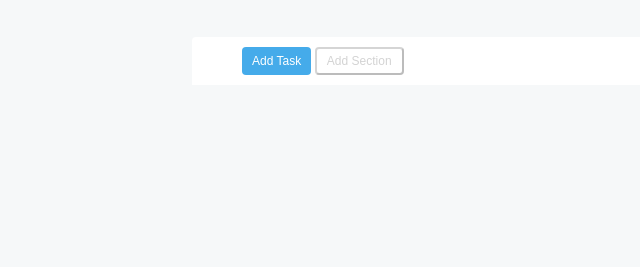
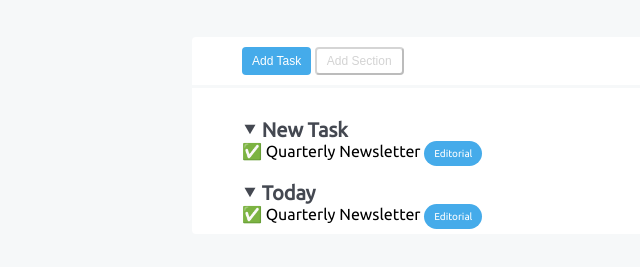
Before and after one commit to LucaRanieri96/html-css-toboolist, a plain HTML site: page index.html in a window 1280 px wide. Shown: the part 67-334 px from the top of the page, without its empty margins (0-640 px from the left). Drawn offline with Linux system fonts and the light colour scheme.

Commit message:
Add "New Task" Section and starting "Today"

```diff
--- a/css/style.css
+++ b/css/style.css
@@ -44,6 +44,20 @@ img {
     padding-bottom: 10px;
     padding-left: 50px;
 }
+
+.t-properties {
+    background-color: white;
+    width: 70%;
+    box-sizing: border-box;
+    margin: auto;
+    margin-top: 3px;
+    border-radius: 0px 0px 4px 4px;
+    padding-top: 10px;
+    padding-right: 10px;
+    padding-bottom: 10px;
+    padding-left: 50px;
+}
+
 #b-task {
     background-color: #45abea;
     border-radius: 4px;
@@ -52,10 +66,28 @@ img {
     padding: 7px 10px;
     font-size: 12px;
 }
-#b-section{
+
+#b-section {
     background-color: transparent;
     padding: 5px 10px;
     font-size: 12px;
     color: lightgrey;
     border-radius: 4px;
 }
+
+.vertical-align {
+    display: inline-block;
+    font-size: 20px;
+    vertical-align: middle;
+    color: #444851;
+    padding-top: 20px;
+}
+
+.blue-badge {
+    background-color: #45abea;
+    border-radius: 15px;
+    border: none;
+    color: white;
+    padding: 7px 10px;
+    font-size: 10px;
+}
--- a/index.html
+++ b/index.html
@@ -24,19 +24,46 @@
         </header>
         <!-- /.app-header -->
         <main class="app-main">
-            <div>
-                <!-- button and button properties -->
-                <div class="b-properties">
-                    <input type="button" value="Add Task" id="b-task">
-                    <input type="button" value="Add Section" disabled id="b-section">
-                </div>
 
-                <section></section>
-                <section></section>
-                <section></section>
+            <!-- button and button properties -->
+            <div class="b-properties">
+                <input type="button" value="Add Task" id="b-task">
+                <input type="button" value="Add Section" disabled id="b-section">
+            </div>
+            <div class="t-properties">
+                <!-- New Task section -->
+                <section>
+                    <div>
+                        <p class="vertical-align">&#11206;</p>
+                        <h2 class="vertical-align">New Task</h2>
+                    </div>
+                    <div>
+                        <span>&#9989;</span>
+                        <span>Quarterly Newsletter</span>
+                        <span class="blue-badge">Editorial</span>
+                    </div>
+                </section>
+                <!-- Today section -->
+                <section>
+                    <div>
+                        <p class="vertical-align">&#11206;</p>
+                        <h2 class="vertical-align">Today</h2>
+                    </div>
+                    <div>
+                        <span>&#9989;</span>
+                        <span>Quarterly Newsletter</span>
+                        <span class="blue-badge">Editorial</span>
+                    </div>
+                </section>
+                <!-- Upcoming section -->
+                <section>
+
+                </section>
+
+            </div>
 
 
-            </div>
+
 
 
         </main>
```
